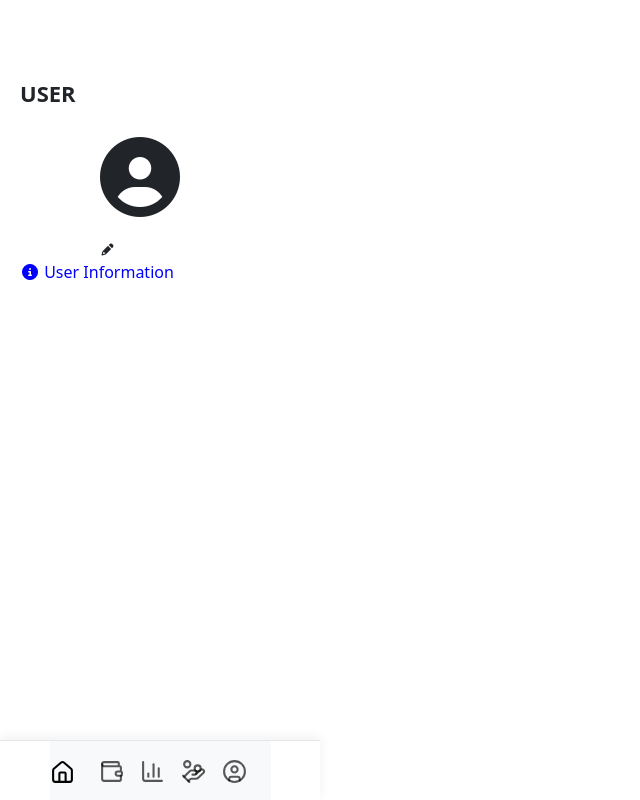
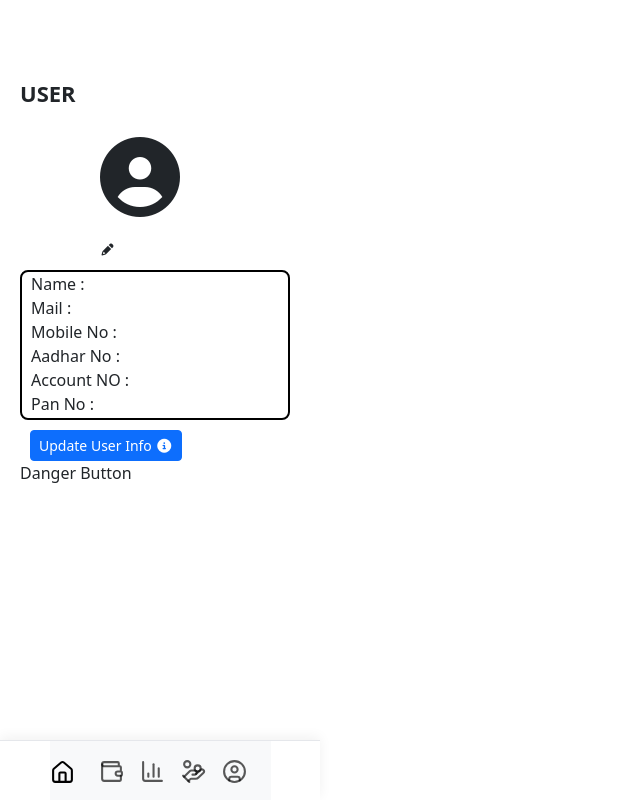
Before and after one commit to shaikhabuhasim0/finixy-expense-tracker, a React (Vite) app: page /User in a window 1280 px wide. Shown: the whole page, without its empty margins (0-640 px from the left). Built offline with nearby package versions, Linux system fonts and the light colour scheme.

Commit message:
ADDED USER INFORMATION FORM

```diff
--- a/src/App.css
+++ b/src/App.css
@@ -1588,3 +1588,34 @@ font-size: 12px;
 .userinformationicon {
   color: blue;
 }
+
+.userinfomationdiv{
+  font-size: 12px;
+  display: flex;
+}
+
+.userinfomationplusbtn{
+
+  margin-left: 50px;
+}
+
+.boxofuserdetails{
+  border : 2px solid black ;
+  height: 150px;
+  width: 270px;
+  border-radius: 8px;
+  margin-top: 10px;
+}
+
+.boxofuserdetailsform{
+  margin-left: 9px;
+}
+
+.updateusereinfo{
+  color:#6366f1;
+}
+
+.updateuserinfobtn{
+margin-top: 10px;
+margin-left: 10px;
+}
--- a/src/App.jsx
+++ b/src/App.jsx
@@ -46,6 +46,19 @@ const [username, setusername] = useState(
 useEffect(() => {
   localStorage.setItem("username", username);
 }, [username]);
+
+const [userinfo , setuserinfo] = useState({
+  username : "",
+  usermail : "",
+  usermobileno : "",
+  useraadharno : "",
+  useraccountno : "",
+  userpanno : ""
+ })
+
+ useEffect(() => {
+  localStorage.setItem("userinfo", userinfo);
+}, [userinfo]);
 
   return (
     <>
@@ -103,6 +116,7 @@ notification={notification} setnotification={setnotification}
 type={type} setType={setType}
 username={username} setusername={setusername}
 notification={notification} setnotification={setnotification}
+userinfo={userinfo} setuserinfo={setuserinfo}
 />}/>
 
 <Route path="Loanlist" element={<Loanlist
--- a/src/Components/Loan.jsx
+++ b/src/Components/Loan.jsx
@@ -11,7 +11,6 @@ const {type , setType , form , setform , formhistory , setformhistory , notifica
 const [payAmount, setPayAmount] = useState("");
 
 function handleclick (){ // start hai btn !!!!
-
 const newform = {
 id : Date.now(),
 loanname : form.loanname ,
@@ -45,8 +44,9 @@ amountreceived : form.amountreceived
  setTimeout(()=>{
    setType("")
  },300)
+} // yha end hai ye btn !!!!!!!
 
-} // yha end hai ye btn !!!!!!!
+
 
 useEffect(()=>{
 try {
--- a/src/Components/User.jsx
+++ b/src/Components/User.jsx
@@ -1,9 +1,11 @@
 import React from 'react'
 import { FontAwesomeIcon } from '@fortawesome/react-fontawesome';
 import { useState } from 'react';
+import 'bootstrap/dist/css/bootstrap.min.css';
 
 export default function User(props) {
-  const {username,setusername ,type , setType}= props
+  const {username,setusername ,type , setType , userinfo , setuserinfo}= props
+
 
   function changename (){
 setType("namechangebox")
@@ -13,6 +15,16 @@ function saveusername (){
 setTimeout(() => {
   setType("")
 }, 600);
+}
+
+function saveuserinfo (){
+  setTimeout(() => {
+  setType("")
+}, 600);
+}
+
+function loaduserinfoform(){
+setType("loadinguserinfoform")
 }
   return (
     <>
@@ -27,8 +39,8 @@ setTimeout(() => {
   {type === "namechangebox" && (
     <>
       <input
+       type="text"
         placeholder="Enter Name"
-        type="text"
         maxLength={15}
         value={username}
         onChange={(i) => {
@@ -40,12 +52,83 @@ setTimeout(() => {
     </>
   )}
 </div>
-<div type="button"
->
-  <i className="fa-solid fa-circle-info userinformationicon"></i> <span className='userinformationicon' >User Information</span>
+<div className='boxofuserdetails'>
+  <div className='boxofuserdetailsform'>
+Name :  <span>{userinfo.username}</span>
+  <br/>
+  Mail : <span>{userinfo.usermail}</span>
+  <br/>
+  Mobile No : <span>{userinfo.usermobileno}</span>
+  <br/>
+  Aadhar No : <span>{userinfo.useraadharno}</span>
+  <br/>
+  Account NO : <span>{userinfo.useraccountno}</span>
+  <br/>
+  Pan No : <span>{userinfo.userpanno}</span>
+ </div>
 </div>
 
+<div
+className='userinfomationdiv'
+>
+<button type="button" className="btn btn-primary btn-sm updateuserinfobtn" onClick={loaduserinfoform}>
+Update User Info <i class="fa-solid fa-circle-info"></i>
+</button>
+</div>
+Danger Button
+
+{type==="loadinguserinfoform" && (
+  <div>
+  <div>
+Name = <input type="text"
+placeholder="Enter Name"
+        maxLength={15}
+        value={userinfo.username}
+        onChange={(i) => {
+          setuserinfo(i.target.value);
+        }}
+/>
+<br/>
+E-Mail = <input type="text" placeholder="Enter E-Mail"
+        maxLength={15}
+        value={userinfo.usermail}
+        onChange={(i) => {
+          setuserinfo(i.target.value);
+        }} />
+<br/>
+Mobile No = <input type="text" placeholder="Enter Mobile No"
+        maxLength={15}
+        value={userinfo.usermobileno}
+        onChange={(i) => {
+          setuserinfo(i.target.value);
+        }} />
+<br/>
+Aadhar No = <input type="text" placeholder="Enter Aadhar No"
+        maxLength={15}
+        value={userinfo.useraadharno}
+        onChange={(i) => {
+          setuserinfo(i.target.value);
+        }}/>
+<br/>
+Account NO = <input type="text" placeholder="Enter Account NO "
+        maxLength={15}
+        value={userinfo.useraccountno}
+        onChange={(i) => {
+          setuserinfo(i.target.value);
+        }}/>
+<br/>
+Pan No = <input type="text" placeholder="Enter Pan No"
+        maxLength={15}
+        value={userinfo.userpanno}
+        onChange={(i) => {
+          setuserinfo(i.target.value);
+        }}/>
+<br/>
+<button className="btn-solid btn-styled theme-success" onClick={saveuserinfo}>save</button>
+  </div>
+</div>
+)}
+
 </>
-
   )
 }
```
